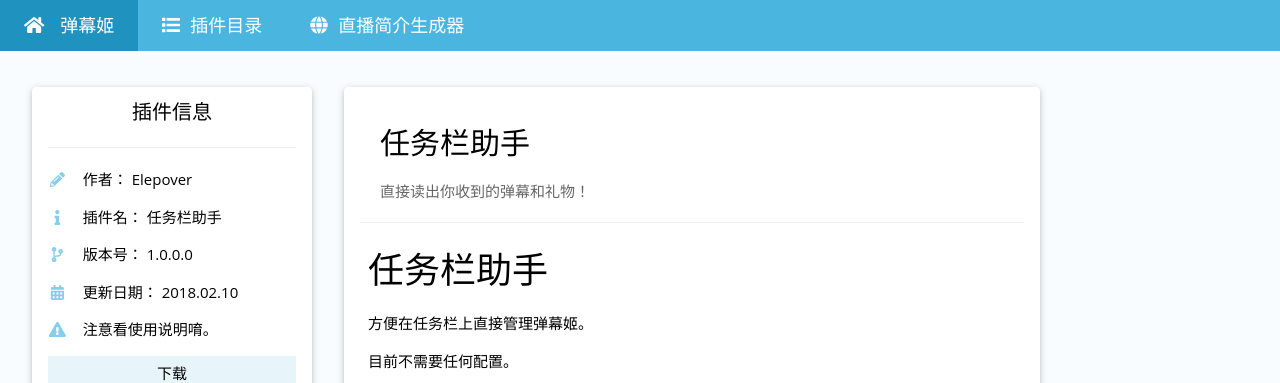
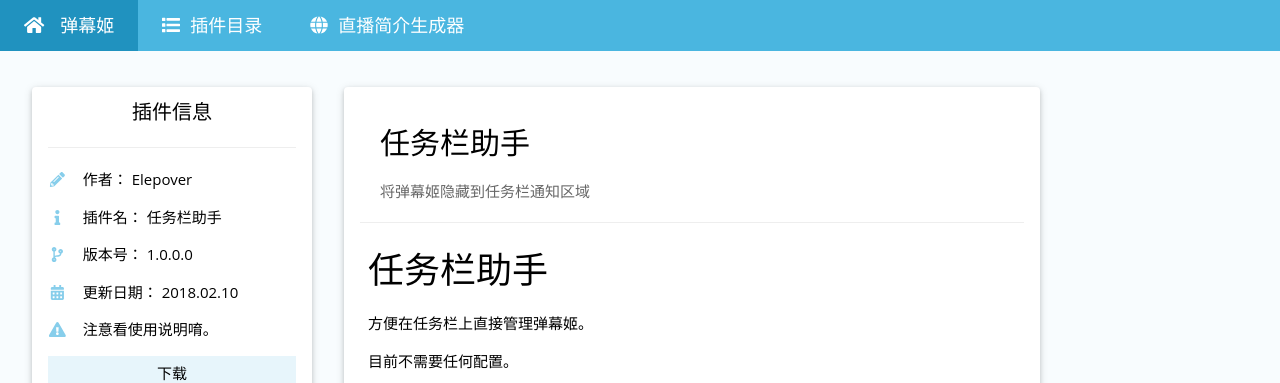
Before and after one commit to Bililive/www.danmuji.org, a Jekyll site: the page built from _plugin/DMJ_Taskbar.md, in a window 1280 px wide. Shown: the top 383 px of the page. Built offline with Jekyll 4.4.1, drawn with Linux system fonts in a browser that asks for light colours.

Commit message:
Update DMJ_Taskbar.md
妈的智障

```diff
--- a/_plugin/DMJ_Taskbar.md
+++ b/_plugin/DMJ_Taskbar.md
@@ -4,7 +4,7 @@ title: 任务栏助手
 auther: Elepover
 plugin_author: Elepover
 plugin_name: 任务栏助手
-plugin_desc: 直接读出你收到的弹幕和礼物！
+plugin_desc: 将弹幕姬隐藏到任务栏通知区域
 plugin_version: 1.0.0.0
 plugin_update_datetime: 2018-02-10 21:00:00 +0800
 #plugin_update_desc:
```
